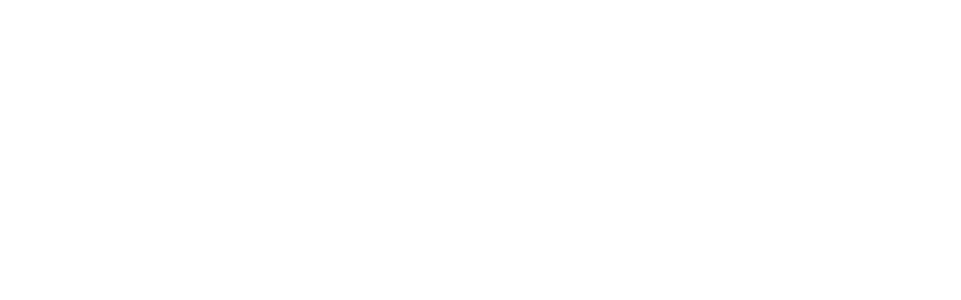
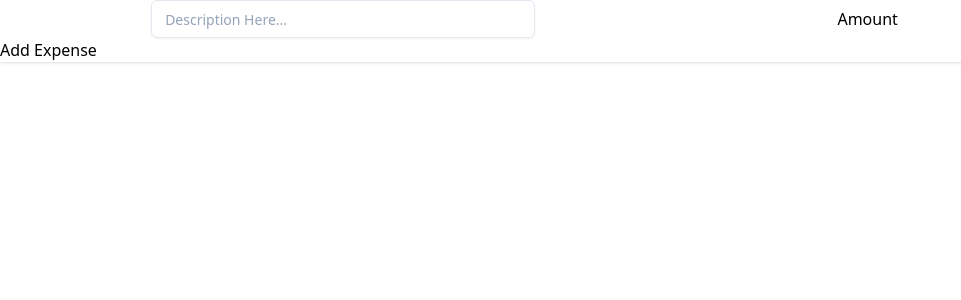
Before and after one commit to SOATS2024/project-one, a React (Vite) app in the folder pennywise/: page /dashboard in a window 1280 px wide. Before the commit this address had no page. Shown: the top 300 px of the page, without its empty margins (0-961 px from the left). Built offline with nearby package versions, Linux system fonts and the light colour scheme.

Commit message:
dashboard expense form added

```diff
--- a/pennywise/src/App.jsx
+++ b/pennywise/src/App.jsx
@@ -8,6 +8,7 @@
 import Login from "./pages/Login.jsx";
 import Signup from "./pages/Signup.jsx";
 import Welcome from "./pages/Welcome.jsx";
+import Dashboard from "./pages/Dashboard.jsx";
 
 function App() {
   return (
@@ -16,6 +17,7 @@
         <Route path="/login" element={<Login />}></Route>
         <Route path="/signup" element={<Signup />}></Route>
         <Route path="/" element={<Welcome />}></Route>
+        <Route path="/dashboard" element={<Dashboard />}></Route>
       </Routes>
     </Router>
   );
--- /dev/null
+++ b/pennywise/src/components/ExpenseInput.jsx
@@ -0,0 +1,23 @@
+const ExpenseForm = () => {
+  return (
+    <div className=" shadow ">
+      <div className="flex justify-around items-center">
+        <div className="w-full max-w-sm min-w-[200px]">
+          <div className="relative">
+            <input className="peer w-full bg-transparent placeholder:text-slate-400 text-slate-700 text-sm border border-slate-200 rounded-md px-3 py-2 transition duration-300 ease focus:outline-none focus:border-slate-400 hover:border-slate-300 shadow-sm focus:shadow" />
+            <label className="absolute cursor-text bg-white px-1 left-2.5 top-2.5 text-slate-400 text-sm transition-all transform origin-left peer-focus:-top-2 peer-focus:left-2.5 peer-focus:text-xs peer-focus:text-slate-400 peer-focus:scale-90">
+              Description Here...
+            </label>
+          </div>
+        </div>
+        <div>
+          <label htmlFor="amount">Amount</label>
+          <input type="number" />
+        </div>
+      </div>
+      <button>Add Expense</button>
+    </div>
+  );
+};
+
+export default ExpenseForm;
--- /dev/null
+++ b/pennywise/src/pages/Dashboard.jsx
@@ -0,0 +1,16 @@
+import ExpenseForm from "../components/ExpenseInput";
+
+const Dashboard = () => {
+  return (
+    // <div className="grid grid-cols-3 gap-2 items-center">
+    //   <div>Hello world!</div>
+    //   <div>Hello world!</div>
+    //   <div>
+    //     <ExpenseForm />
+    //   </div>
+    // </div>
+    <ExpenseForm />
+  );
+};
+
+export default Dashboard;
```
